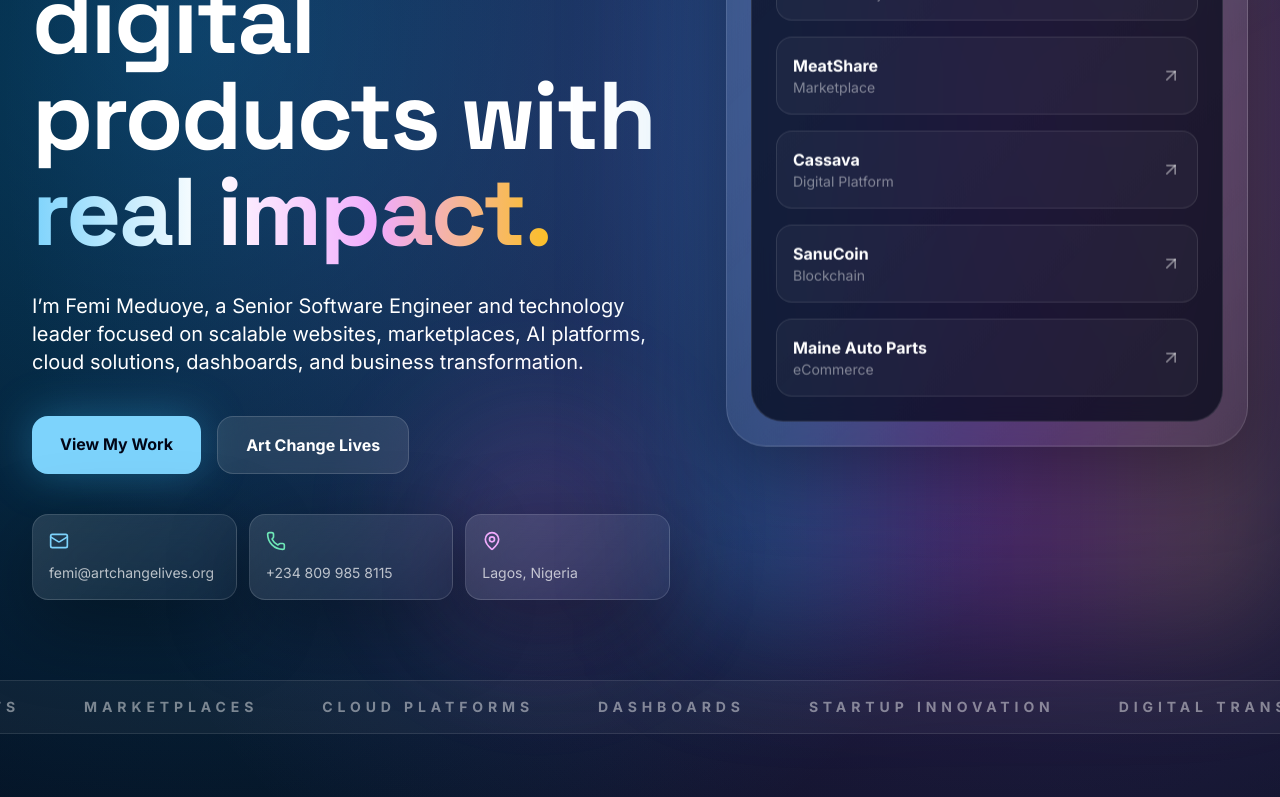
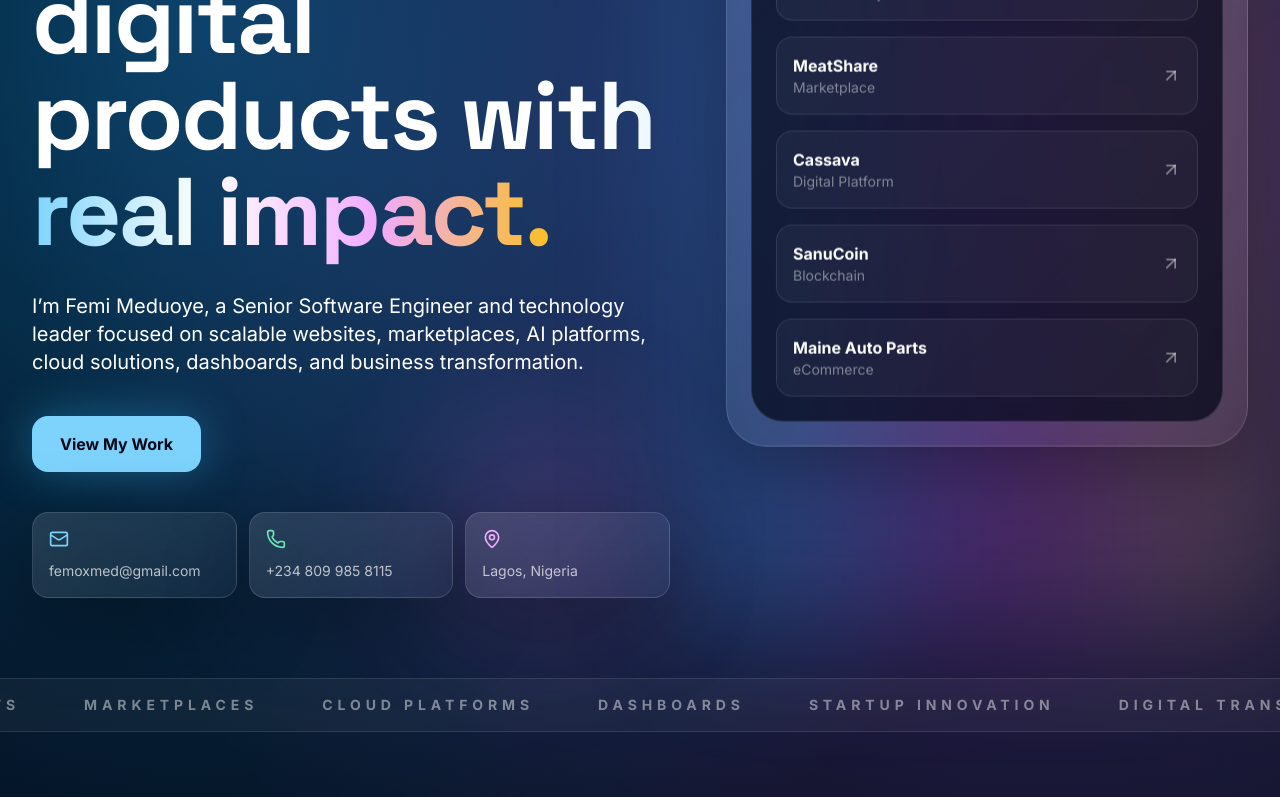
Before and after one commit to femoxmed/femi-website, a Next.js app: page / in a window 1280 px wide. Shown: the part 370-1167 px from the top of the page. Built offline with nearby package versions, Linux system fonts and the light colour scheme.

Commit message:
update founder-

```diff
--- a/src/app/page.tsx
+++ b/src/app/page.tsx
@@ -122,7 +122,7 @@ export default function Home() {
 						</a>
 					</div>
 					<a
-						href='mailto:femi@artchangelives.org'
+						href='mailto:femoxmed@gmail.com'
 						className='rounded-full bg-white px-5 py-2 text-sm font-bold text-slate-950 transition hover:scale-105'>
 						Hire / Collaborate
 					</a>
@@ -161,20 +161,20 @@ export default function Home() {
 							className='rounded-2xl bg-sky-300 px-7 py-4 font-bold text-slate-950 shadow-[0_0_45px_rgba(56,189,248,.35)] transition hover:-translate-y-1 hover:bg-white'>
 							View My Work
 						</a>
-						<a
+						{/* <a
 							href='https://artchangelives.org'
 							target='_blank'
 							className='rounded-2xl border border-white/15 bg-white/10 px-7 py-4 font-bold backdrop-blur-xl transition hover:-translate-y-1 hover:bg-white/15'>
 							Art Change Lives
-						</a>
+						</a> */}
 					</div>
 
 					<div className='mt-10 grid gap-3 text-sm text-white/70 sm:grid-cols-3'>
 						<a
 							className='glass rounded-2xl p-4 transition hover:-translate-y-1'
-							href='mailto:femi@artchangelives.org'>
+							href='mailto:femoxmed@gmail.com'>
 							<Mail className='mb-3 h-5 w-5 text-sky-300' />
-							femi@artchangelives.org
+							femoxmed@gmail.com
 						</a>
 						<a
 							className='glass rounded-2xl p-4 transition hover:-translate-y-1'
@@ -340,7 +340,7 @@ export default function Home() {
 					</p>
 					<div className='mt-10 flex flex-wrap justify-center gap-4'>
 						<a
-							href='mailto:femi@artchangelives.org'
+							href='mailto:femoxmed@gmail.com'
 							className='rounded-2xl bg-white px-8 py-4 font-bold text-slate-950 transition hover:-translate-y-1 hover:bg-sky-200'>
 							Email Me
 						</a>
```
Also changed, not shown: 1 other file (tests, documents, lock files or other folders).
